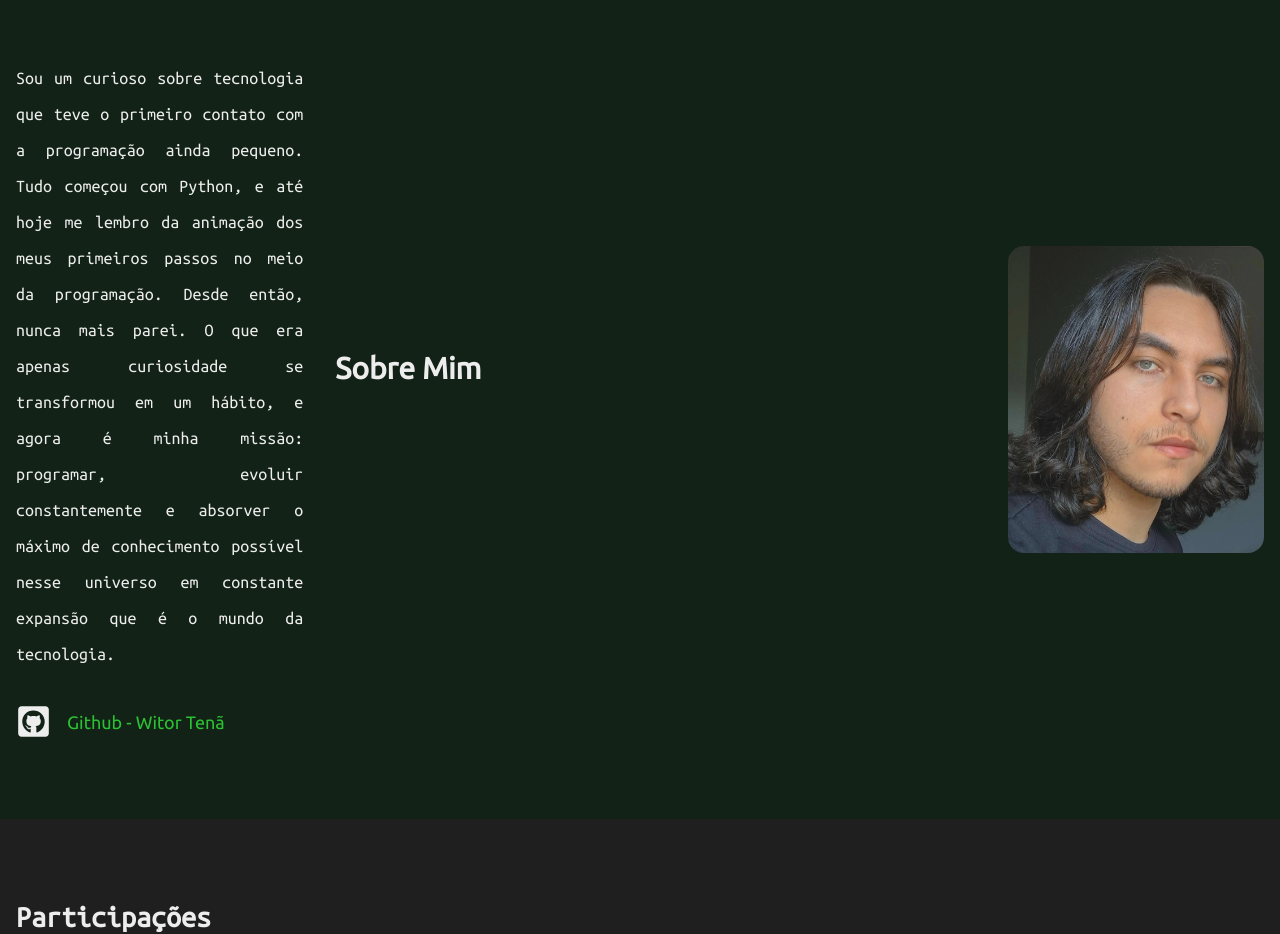
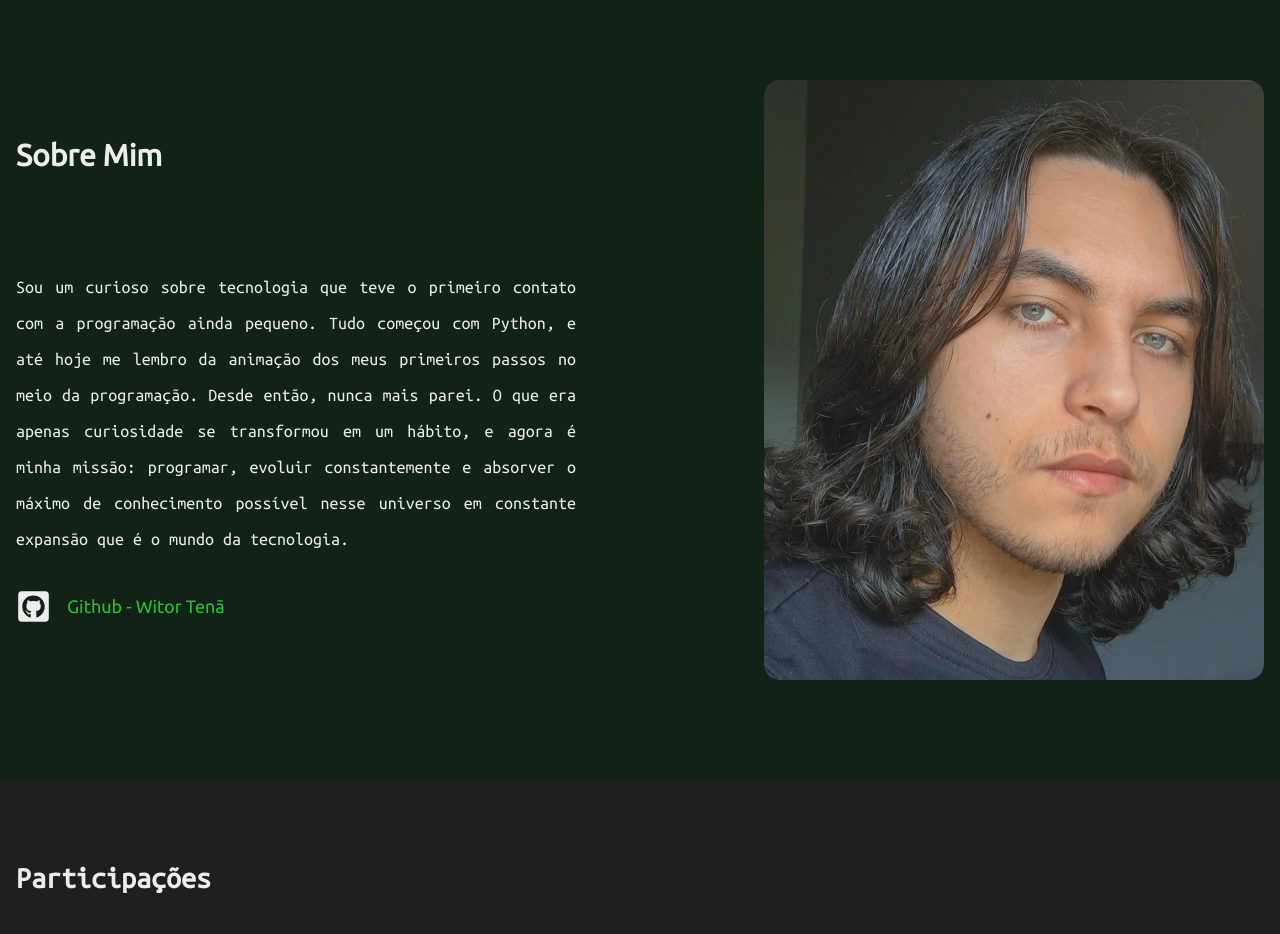
Before and after one commit to WitorDev/witortena, a Next.js app: page / in a window 1280 px wide. Shown: the part 820-1754 px from the top of the page. Built offline with nearby package versions, Linux system fonts and the light colour scheme; a web font is replaced by a local one.

Commit message:
updated about section part 2 again

```diff
--- a/app/components/About.tsx
+++ b/app/components/About.tsx
@@ -30,9 +30,6 @@ export default function About() {
             src={photo}
           />
         </motion.div>
-        <div className="flex w-full mb-16">
-          <h1 className="text-3xl font-bold w-full sm:text-left">Sobre Mim</h1>
-        </div>
         <motion.div
           // initial={{ opacity: 0.2 }}
           // viewport={{ amount: 0.3, once: true }}
@@ -40,6 +37,11 @@ export default function About() {
           // whileInView={{ opacity: 1 }}
           className="flex gap-8 flex-col justify-start items-left"
         >
+          <div className="flex w-full mb-16">
+            <h1 className="text-3xl font-bold w-full sm:text-left">
+              Sobre Mim
+            </h1>
+          </div>
           {/* <motion.h1
             id="name"
             className={`${ubuntuSansMonoFont.className} text-xl sm:text-4xl text-left`}
```
